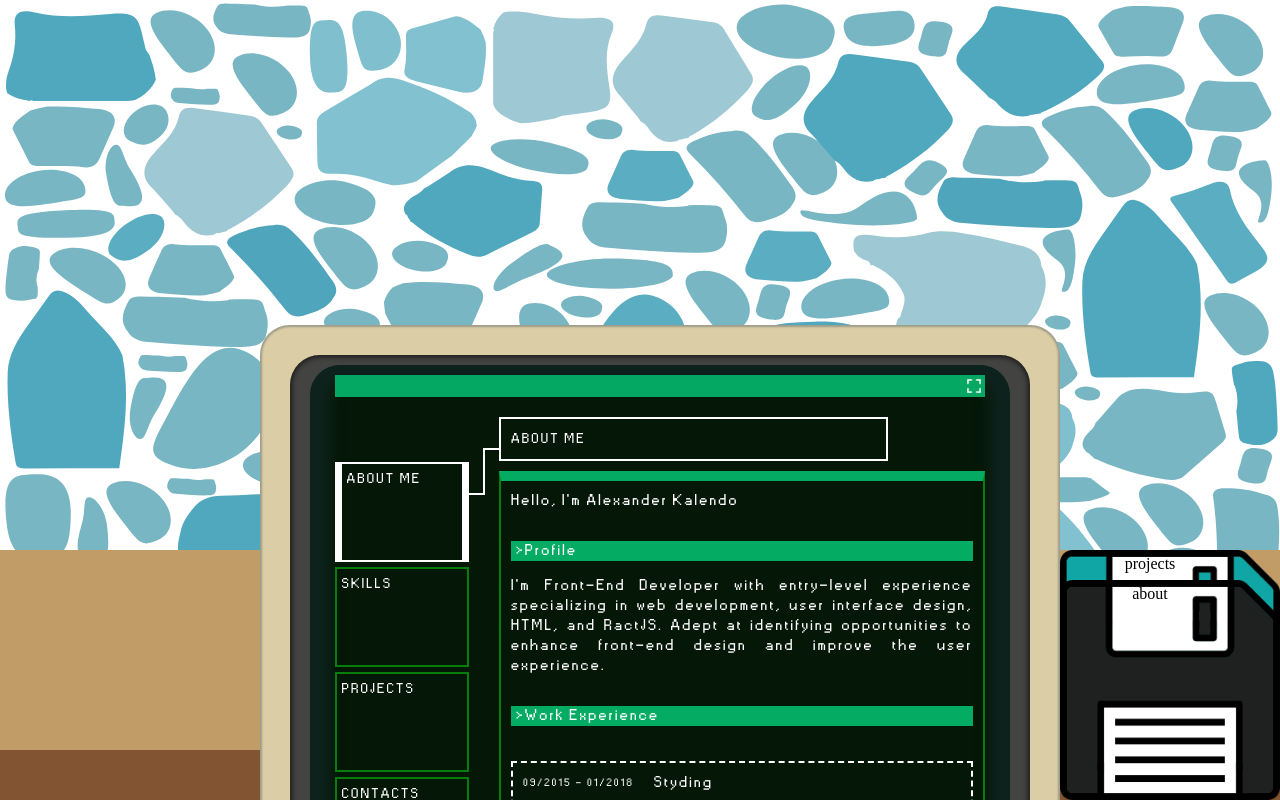
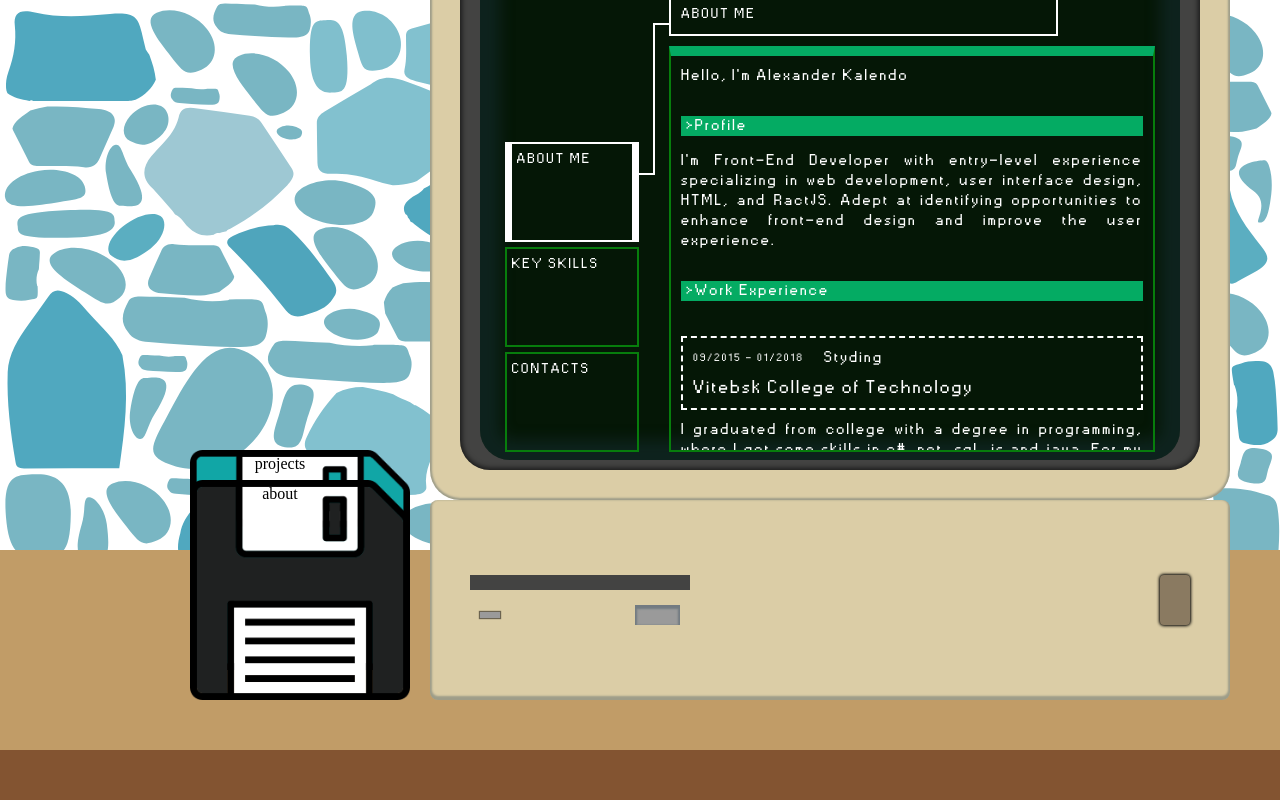
Before and after one commit to backspacev9/myportfolio, a React (Create React App) app: page /about in a window 1280 px wide. Shown: the top 800 px of the page. Built offline with nearby package versions, Linux system fonts and the light colour scheme.

Commit message:
fix: fix full screen mode

```diff
--- a/src/App.tsx
+++ b/src/App.tsx
@@ -1,13 +1,22 @@
+import {useEffect, useState} from "react";
 import "./App.scss";
 import Computer from "./components/computer/Computer";
 import DisketteMenu from "./components/diskette-menu/DisketteMenu";
 
 function App() {
+  const [isFullScreen, setIsFullScreen] = useState(false);
+
+  const fullScreenHandle = (isfull: boolean) => {
+    setIsFullScreen(isfull);
+  };
+
   return (
     <div className="App">
       <div className="table">
-        <Computer />
-        <DisketteMenu />
+        <section className={`table-items ${isFullScreen ? "fullScreen" : ""}`}>
+          <DisketteMenu />
+          <Computer isFullScreen={fullScreenHandle} />
+        </section>
       </div>
       <footer></footer>
     </div>
--- a/src/components/computer/Computer.tsx
+++ b/src/components/computer/Computer.tsx
@@ -4,16 +4,24 @@ import {iconPath} from "../../constants";
 import Browser from "../browser/Browser";
 
 import AboutDiskette from "../diskette-menu/aboutDiskette/AboutDiskette";
-import {useState} from "react";
-const Computer = () => {
+import {useEffect, useState} from "react";
+
+interface ComputerProps {
+  isFullScreen: (isfull: boolean) => void;
+}
+
+const Computer = (props: ComputerProps) => {
   const [isFullScreen, setIsFullScreen] = useState(false);
 
   const fullScreen = () => {
     setIsFullScreen(!isFullScreen);
   };
+  useEffect(() => {
+    props.isFullScreen(isFullScreen);
+  }, [isFullScreen]);
 
   return (
-    <div className={`computer ${isFullScreen ? "fullScreen" : ""}`}>
+    <div className={`computer`}>
       <div className="monitor">
         <div className="m-main">
           <div className="m-glass">
--- a/src/components/diskette-menu/aboutDiskette/AboutDiskette.tsx
+++ b/src/components/diskette-menu/aboutDiskette/AboutDiskette.tsx
@@ -2,7 +2,7 @@ import React, {useEffect, useRef, useState} from "react";
 import "./AboutDiskette.scss";
 const nameMenus = {
   about: "about me",
-  skills: "skills",
+  skills: "key skills",
   projects: "projects",
   contacts: "contacts",
 };
@@ -23,13 +23,14 @@ const AboutDiskette = (props: aboutDisketteProps) => {
   const headerRef = useRef<HTMLDivElement>(null);
   const tab1MenuRef = useRef<HTMLLIElement>(null);
   const tab2MenuRef = useRef<HTMLLIElement>(null);
-  const tab3MenuRef = useRef<HTMLLIElement>(null);
+  // const tab3MenuRef = useRef<HTMLLIElement>(null);
   const tab4MenuRef = useRef<HTMLLIElement>(null);
 
   const [activeTC, setActiveTC] = useState(defaultState);
   const [activeTab, setActiveTab] = useState(defaultState);
   const [activeTabConvas, setActiveTabConvas] = useState<HTMLLIElement>();
   const [header, setHeader] = useState("");
+  const [isFullScreen, setIsFullScreen] = useState(false);
 
   useEffect(() => {
     setActiveTabConvas(tab1MenuRef.current!);
@@ -39,8 +40,11 @@ const AboutDiskette = (props: aboutDisketteProps) => {
   }, []);
 
   useEffect(() => {
+    setIsFullScreen(props.isFullScreen);
+  }, [props.isFullScreen]);
+  useEffect(() => {
     drowMenuLine();
-  }, [activeTabConvas, props.isFullScreen]);
+  }, [activeTabConvas, isFullScreen]);
 
   const drowMenuLine = () => {
     const convEl = canvasRef.current;
@@ -81,13 +85,12 @@ const AboutDiskette = (props: aboutDisketteProps) => {
         setActiveTabConvas(tab2MenuRef.current!);
         setHeader(skills);
         break;
-      case projects:
-        setActiveTC({...defaultState, projects: "activeTC"});
-        setActiveTab({...defaultState, projects: "activeTab"});
-        setActiveTabConvas(tab3MenuRef.current!);
-        setHeader(projects);
-
-        break;
+      // case projects:
+      //   setActiveTC({...defaultState, projects: "activeTC"});
+      //   setActiveTab({...defaultState, projects: "activeTab"});
+      //   setActiveTabConvas(tab3MenuRef.current!);
+      //   setHeader(projects);
+      //   break;
       case contacts:
         setActiveTC({...defaultState, contacts: "activeTC"});
         setActiveTab({...defaultState, contacts: "activeTab"});
@@ -117,14 +120,14 @@ const AboutDiskette = (props: aboutDisketteProps) => {
           >
             {skills}
           </li>
-          <li
+          {/* <li
             tabIndex={3}
             ref={tab3MenuRef}
             className={activeTab.projects}
             onClick={() => handleSelectMenu(projects)}
           >
             {projects}
-          </li>
+          </li> */}
           <li
             tabIndex={4}
             ref={tab4MenuRef}
```
